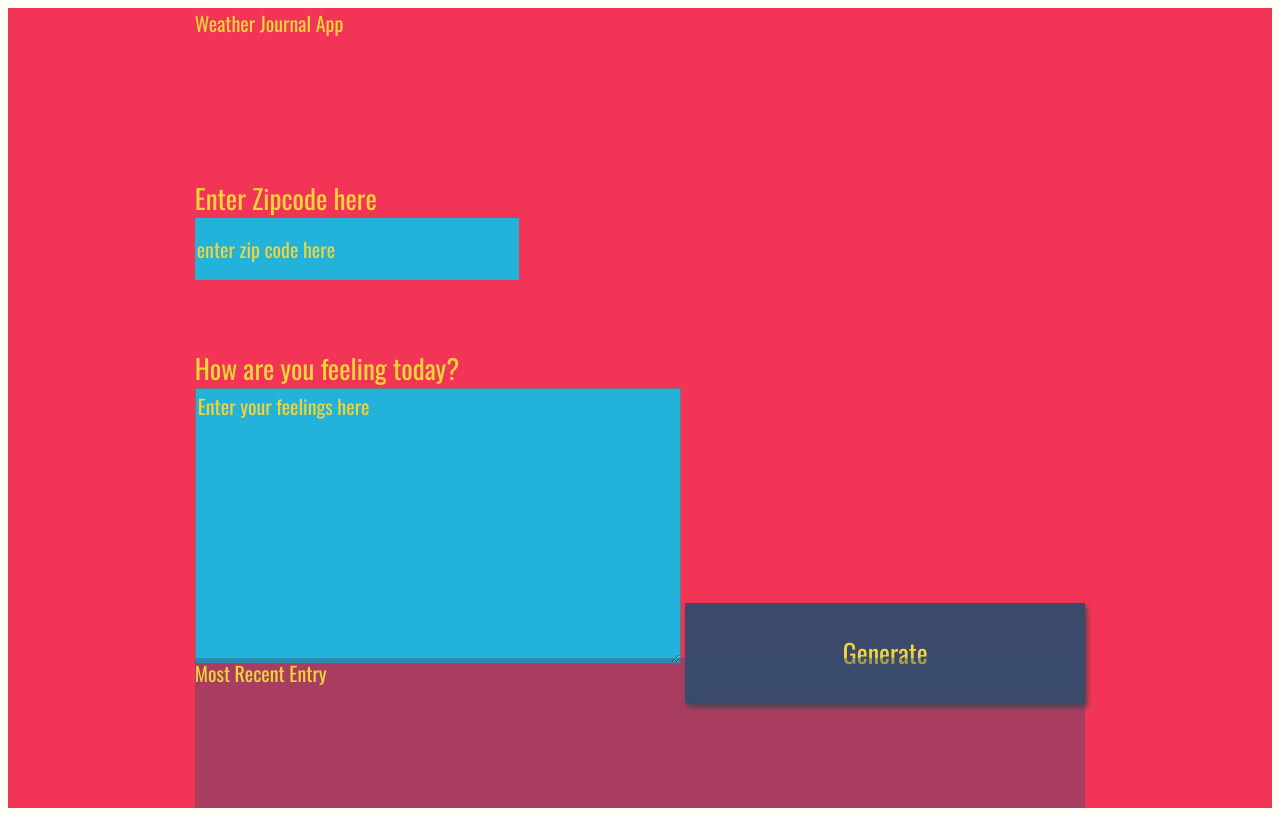
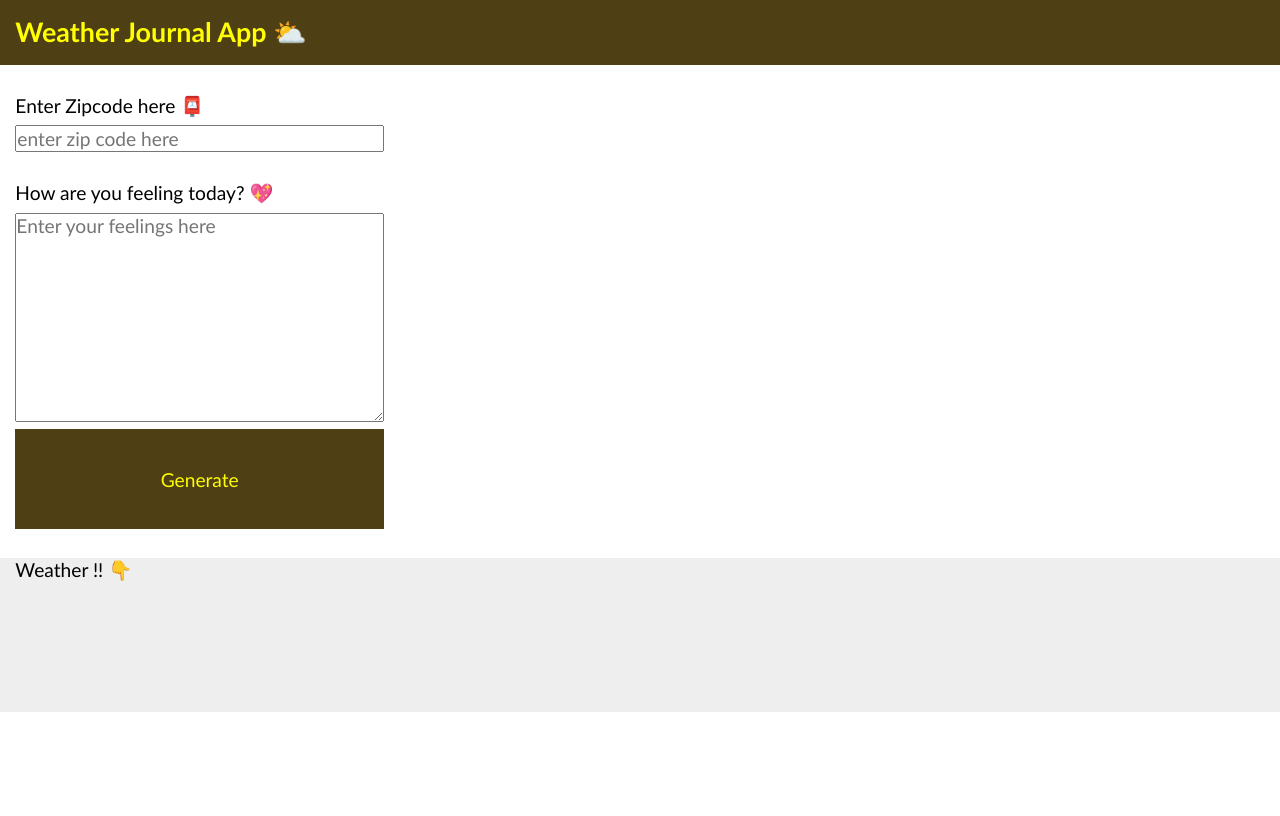
Before and after one commit to MohamedMontasser03/weather-journal-egfwd, a website: page website/index.html in a window 1280 px wide. Drawn offline with nearby package versions, Linux system fonts and the light colour scheme; a web font is replaced by a local one.

Commit message:
finished fetching weather and updating UI

```diff
--- a/website/app.js
+++ b/website/app.js
@@ -1,11 +1,69 @@
+// Global Variables
+const zipInput = document.getElementById("zip");
+const feelingsInput = document.getElementById("feelings");
+const submit = document.getElementById("generate");
+const dateOutput = document.getElementById("date");
+const tempOutput = document.getElementById("temp");
+const feelingsOutput = document.getElementById("content");
+
+// Helpers
+function getDate() {
+  const d = new Date();
+  return d.getMonth() + "." + d.getDate() + "." + d.getFullYear();
+}
+
+function validateInput(zipCode, feelings) {
+  return zipCode !== "" && feelings !== "";
+}
+
 // Personal API Key for OpenWeatherMap API
+const apiURL = "https://api.openweathermap.org/data/2.5/weather?zip=";
+const apiKey = ""; //I Removed the key for github
 
 // Event listener to add function to existing HTML DOM element
+submit.addEventListener("click", onSubmit);
 
 /* Function called by event listener */
+async function onSubmit(ev) {
+  const zipCode = zipInput.value;
+  const feelings = feelingsInput.value;
+
+  //Validating Input
+  if (!validateInput(zipCode, feelings)) {
+    alert("can't leave inputs empty");
+    return;
+  }
+
+  //Fetching weather
+  const weather = await getWeather(zipCode);
+  if (!weather) {
+    return;
+  }
+
+  updateUI(weather, feelings);
+}
 
 /* Function to GET Web API Data*/
+async function getWeather(zipCode) {
+  try {
+    const url = `${apiURL}${zipCode}&units=metric&appid=${apiKey}`;
+    const res = await fetch(url);
+    const data = await res.json();
+
+    return data.main.temp;
+  } catch (err) {
+    alert("invalid zip code");
+  }
+}
 
 /* Function to POST data */
 
 /* Function to GET Project Data */
+
+/* Function to update UI */
+function updateUI(weather, feelings) {
+  //Removed
+  dateOutput.textContent = `Date 📅: ${getDate()}`;
+  tempOutput.textContent = `Temperature 🌡️: ${weather}°C`;
+  feelingsOutput.textContent = `Your Feelings 💗: ${feelings}`;
+}
--- a/website/index.html
+++ b/website/index.html
@@ -1,35 +1,38 @@
 <!DOCTYPE html>
 <html>
+
 <head>
   <meta charset="UTF-8">
   <title>Weather Journal</title>
   <link href="https://fonts.googleapis.com/css?family=Oswald:400,600,700|Ranga:400,700&display=swap" rel="stylesheet">
   <link rel="stylesheet" href="style.css">
 </head>
+
 <body>
-<div id = "app">
-  <div class ="holder headline">
-    Weather Journal App
-  </div>
-  <div class ="holder zip">
-    <label for="zip">Enter Zipcode here</label>
+  <div id="app">
+    <header class="headline">
+      Weather Journal App ⛅
+    </header>
+    <div class="holder zip">
+      <label for="zip">Enter Zipcode here 📮</label>
       <input type="text" id="zip" placeholder="enter zip code here">
     </div>
-  <div class ="holder feel">
-    <label for="feelings">How are you feeling today?</label>
-    <textarea class= "myInput" id="feelings" placeholder="Enter your feelings here" rows="9" cols="50"></textarea>
-    <button id="generate" type = "submit"> Generate </button>
+    <div class="holder feel">
+      <label for="feelings">How are you feeling today? 💖</label>
+      <textarea class="myInput" id="feelings" placeholder="Enter your feelings here" rows="9" cols="50"></textarea>
+      <button id="generate" type="submit"> Generate </button>
     </div>
-  <div class ="holder entry">
-    <div class = "title">Most Recent Entry</div>
-   <div id = "entryHolder">
-    <div id = "date"></div>
-   <div id = "temp"></div>
-   <div id = "content"></div>
+    <div class="holder entry">
+      <div class="title">Weather !! 👇</div>
+      <div id="entryHolder">
+        <div id="date"></div>
+        <div id="temp"></div>
+        <div id="content"></div>
       </div>
     </div>
   </div>
   <script src="app.js" type="text/javascript"></script>
 
 </body>
+
 </html>
--- a/website/style.css
+++ b/website/style.css
@@ -1,111 +1,55 @@
-body{
-    background: #fffff8;
-    font-family: -apple-system, BlinkMacSystemFont, sans-serif;
+* {
+  padding: 0;
+  margin: 0;
+  box-sizing: border-box;
 }
 
-#app{
-    display: grid;
-    grid-auto-rows: minmax(150px, auto);
-    /* grid-template-columns:  */
-    height:100vh;
-    background: #f23557;
-    color: #f0d43a;
-    justify-content: center;
-    grid-gap: 1em;
-    font-size: 20px;
-    font-family: 'Oswald', sans-serif;
+input,
+textarea,
+button {
+  font: inherit;
 }
 
-.holder{
+:root {
+  --primary-color: rgb(78, 63, 20);
+  --text-color: yellow;
 
+  font-family: "Gill Sans", "Gill Sans MT", Calibri, "Trebuchet MS", sans-serif;
+  font-size: 1.2rem;
 }
 
-.entry{
-    background: rgba(59, 74, 107, .4);
-}
-
-#entryHolder{
-
-}
-
-#date{
-
-}
-
-#temp{
-
-}
-
-#content{
-
+#app {
+  display: flex;
+  flex-direction: column;
+  gap: 1.5rem;
 }
 
 .headline {
-
-}
-.title{
-
+  background-color: var(--primary-color);
+  color: var(--text-color);
+  font-size: 1.4rem;
+  font-weight: bold;
+  padding: 0.8rem;
 }
 
-/*  Basic Styling To Override Default For Basic HTML Elements */
-label{
-    display:block;
-    font-size: 27px;
+.holder {
+  display: flex;
+  flex-direction: column;
+  max-width: 20rem;
+  padding-left: 0.8rem;
+  gap: 0.4rem;
 }
 
-input{
-    display:block;
-    height: 60px;
-    width: 320px;
-    background:#22b2da;
-    color: #f0d43a;
-    font-size: 20px;
-    font-family: 'Oswald', sans-serif;
-    border: none;
+button {
+  background-color: var(--primary-color);
+  color: var(--text-color);
+  border: none;
+  padding: 2em 0;
+  cursor: pointer;
 }
 
-button{
-    width: 400px;
-    height: 100px;
-    background: #3b4a6b;
-    color: #f0d43a;
-    font-size: 26px;
-    font-family: 'Oswald', sans-serif;
-    border: none;
-    box-shadow: 2px 4px 5px #444;
+.entry {
+  background-color: #eee;
+  max-width: unset;
+  min-height: 8rem;
 }
-h1{
-    font-size: 36px;
-}
-
-textarea{
-    background:#22b2da;
-    color: #f0d43a;
-    font-size: 20px;
-    font-family: 'Oswald', sans-serif;
-}
-/* Reset style for HTML element on active to have no border*/
-input:focus,
-select:focus,
-textarea:focus,
-button:focus {
-    outline: none;
-}
-/* Style for Placeholder Text*/
-::placeholder { /* Firefox, Chrome, Opera */
-    color: #f0d43a;
-    font-family: 'Oswald', sans-serif;
-
-}
-
-:-ms-input-placeholder { /* Internet Explorer 10-11 */
-    color: #f0d43a;
-    font-family: 'Oswald', sans-serif;
-
-}
-
-::-ms-input-placeholder { /* Microsoft Edge */
-    color: #f0d43a;
-    font-family: 'Oswald', sans-serif;
-
-}
```
Lines whose indentation alone changed are shown as unchanged.
